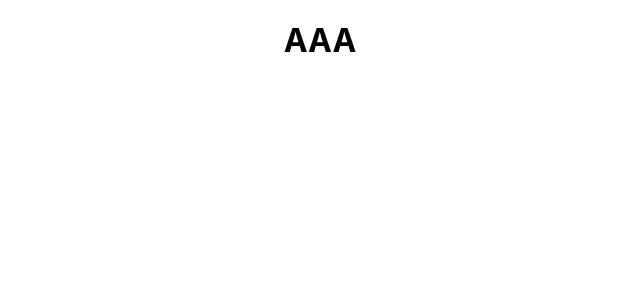
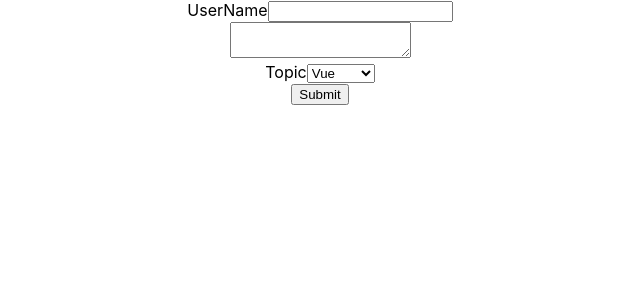
Before and after one commit to thaless4nt0s/aprendendo-react, a React (Create React App) app in the folder my-app/: page / in a window 1280 px wide. Shown: the top 300 px of the page, without its empty margins (320-960 px from the left). Built offline with nearby package versions, Linux system fonts and the light colour scheme.

Commit message:
Aprendendo sobre formularios

```diff
--- a/my-app/src/App.js
+++ b/my-app/src/App.js
@@ -1,9 +1,10 @@
 import './App.css';
+import Form from './components/Form';
 
 function App() {
   return (
     <div className="App">
-      <h1>AAA</h1>
+      <Form/>
     </div>
   );
 }
--- /dev/null
+++ b/my-app/src/components/Form.js
@@ -0,0 +1,61 @@
+import React, { Component } from 'react'
+
+class Form extends Component {
+    constructor(props) {
+        super(props)
+
+        this.state = {
+            username: '',
+            comments: "",
+            topic: 'vue'
+        }
+    }
+    handleUsernameChange = (event)=>{
+        this.setState({
+            username: event.target.value
+        })
+    }
+
+    handleCommentsChange = event =>{
+        this.setState({
+            comments: event.target.value
+        })
+    }
+
+    handleTopicsChange = event => {
+        this.setState({
+            topic: event.target.value
+        })
+    }
+
+    handlerSubmit = event =>{
+        alert(`${this.state.username} || ${this.state.topic} || ${this.state.comments}`)
+        event.preventDefault()
+    }
+    render() {
+        const {username, comments, topic} = this.state
+        return (
+            <form onSubmit={this.handlerSubmit}>
+                <div>
+                    <label>UserName</label>
+                    <input type='text' value={username} onChange={this.handleUsernameChange}/>
+                </div>
+                <div>
+                    <textarea value={comments} onChange={this.handleCommentsChange}>
+                    </textarea>
+                </div>
+                <div>
+                    <label>Topic</label>
+                    <select value={topic} onChange={this.handleTopicsChange}>
+                        <option value="react">React</option>
+                        <option value="angular">Angular</option>
+                        <option value="vue">Vue</option>
+                    </select>
+                </div>
+                <button type="submit">Submit</button>
+            </form>
+        )
+    }
+}
+
+export default Form
```
